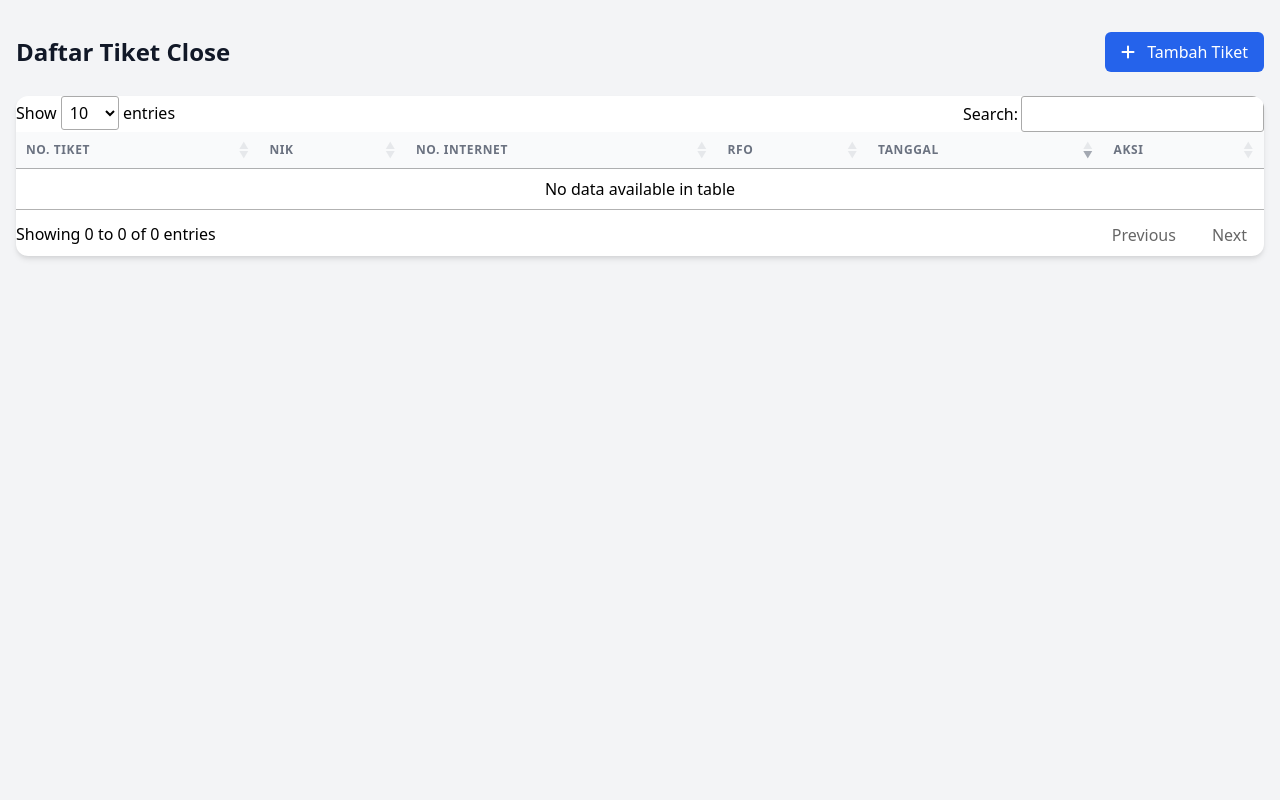
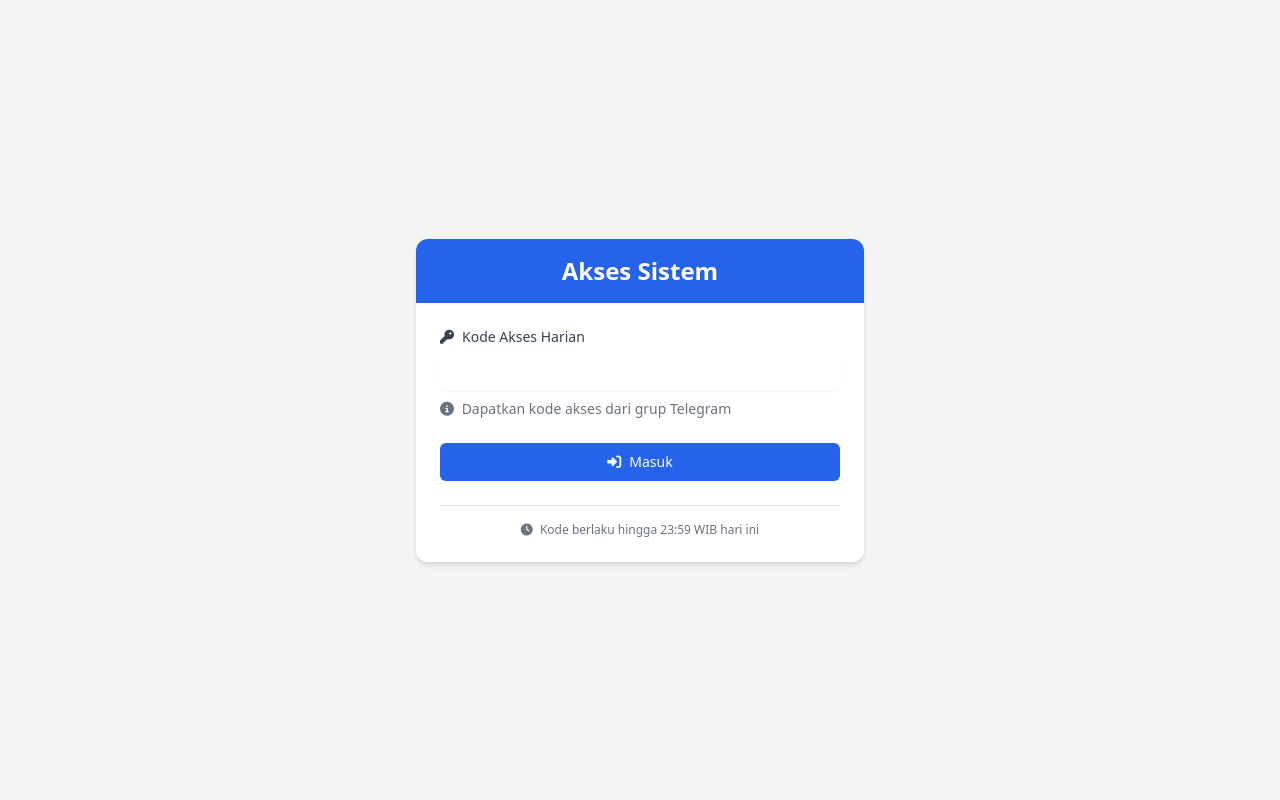
Before and after one commit to ferdi97/terusLaporan, a PHP site: page /tiketClose/index.php in a window 1280 px wide. Run offline with PHP 8.4, Linux system fonts and the light colour scheme; data that the repository does not hold is empty; some libraries are stand-ins or nearby versions.

Commit message:
tambat close tiket bener

```diff
--- /dev/null
+++ b/tiketClose/config.php
@@ -0,0 +1,16 @@
+<?php
+// Konfigurasi Telegram
+define('TELEGRAM_BOT_TOKEN', '7558002858:AAFA3K96GC_RKx_EXu0M_JKwxKwfMa6psDs');
+define('TELEGRAM_CHAT_ID', '-4694102752');
+
+// Konfigurasi Database
+define('DB_HOST', 'localhost');
+define('DB_NAME', 'db_keluhan');
+define('DB_USER', 'root');
+define('DB_PASS', '');
+
+// Fungsi untuk membuat kode acak
+function generateRandomCode($length = 6) {
+    return substr(str_shuffle("0123456789"), 0, $length);
+}
+?>
--- /dev/null
+++ b/tiketClose/cron_job.php
@@ -0,0 +1,3 @@
+<?php
+require_once 'generate_code.php';
+?>
--- a/tiketClose/index.php
+++ b/tiketClose/index.php
@@ -1,6 +1,99 @@
 <?php
-require_once 'includes/functions.php';
+session_start();
+require_once 'includes/db.php';
+require_once __DIR__ . '/includes/functions.php';
+require_once 'config.php';
 
+// Fungsi untuk memeriksa kode akses
+function checkAccessCode($pdo, $code) {
+    $today = date('Y-m-d');
+    $stmt = $pdo->prepare("SELECT * FROM access_codes WHERE code = ? AND date = ?");
+    $stmt->execute([$code, $today]);
+    return $stmt->fetch(PDO::FETCH_ASSOC);
+}
+
+// Proses autentikasi
+if (!isset($_SESSION['authenticated'])) {
+    if ($_SERVER['REQUEST_METHOD'] === 'POST' && isset($_POST['access_code'])) {
+        if ($validCode = checkAccessCode($pdo, $_POST['access_code'])) {
+            $_SESSION['authenticated'] = true;
+            $_SESSION['last_activity'] = time();
+        } else {
+            $error = "Kode akses tidak valid atau sudah kadaluarsa!";
+        }
+    }
+
+    // Tampilkan form login jika belum terautentikasi
+    if (!isset($_SESSION['authenticated'])) {
+        ?>
+        <!DOCTYPE html>
+        <html lang="en">
+        <head>
+            <meta charset="UTF-8">
+            <meta name="viewport" content="width=device-width, initial-scale=1.0">
+            <title>Autentikasi Sistem</title>
+            <link href="https://cdn.jsdelivr.net/npm/tailwindcss@2.2.19/dist/tailwind.min.css" rel="stylesheet">
+            <link rel="stylesheet" href="assets/css/style.css">
+            <script src="https://kit.fontawesome.com/a076d05399.js" crossorigin="anonymous"></script>
+        </head>
+        <body class="bg-gray-100 min-h-screen flex items-center justify-center">
+            <div class="bg-white rounded-xl shadow-md overflow-hidden w-full max-w-md mx-4">
+                <div class="bg-blue-600 py-4 px-6">
+                    <h1 class="text-2xl font-bold text-white text-center">Akses Sistem</h1>
+                </div>
+
+                <div class="p-6">
+                    <?php if (isset($error)): ?>
+                    <div class="mb-4 bg-red-100 border border-red-400 text-red-700 px-4 py-3 rounded">
+                        <i class="fas fa-exclamation-circle mr-2"></i>
+                        <?php echo $error; ?>
+                    </div>
+                    <?php endif; ?>
+
+                    <form method="POST" class="space-y-4">
+                        <div>
+                            <label for="access_code" class="block text-sm font-medium text-gray-700 mb-1">
+                                <i class="fas fa-key mr-2"></i>Kode Akses Harian
+                            </label>
+                            <input type="text" id="access_code" name="access_code" required
+                                class="mt-1 block w-full rounded-md border-gray-300 shadow-sm focus:border-blue-500 focus:ring-blue-500 px-3 py-2">
+                            <p class="mt-2 text-sm text-gray-500">
+                                <i class="fas fa-info-circle mr-1"></i> Dapatkan kode akses dari grup Telegram
+                            </p>
+                        </div>
+
+                        <div class="pt-2">
+                            <button type="submit"
+                                class="w-full flex justify-center items-center py-2 px-4 border border-transparent rounded-md shadow-sm text-sm font-medium text-white bg-blue-600 hover:bg-blue-700 focus:outline-none focus:ring-2 focus:ring-offset-2 focus:ring-blue-500">
+                                <i class="fas fa-sign-in-alt mr-2"></i> Masuk
+                            </button>
+                        </div>
+                    </form>
+
+                    <div class="mt-6 pt-4 border-t border-gray-200">
+                        <p class="text-xs text-gray-500 text-center">
+                            <i class="fas fa-clock mr-1"></i> Kode berlaku hingga 23:59 WIB hari ini
+                        </p>
+                    </div>
+                </div>
+            </div>
+        </body>
+        </html>
+        <?php
+        exit;
+    }
+}
+
+// Cek timeout session (30 menit)
+if (isset($_SESSION['last_activity']) && (time() - $_SESSION['last_activity'] > 1800)) {
+    session_unset();
+    session_destroy();
+    header("Refresh:0");
+    exit;
+}
+$_SESSION['last_activity'] = time();
+
+// Lanjutkan dengan tampilan utama jika sudah terautentikasi
 $tickets = getAllTickets($pdo);
 ?>
 <!DOCTYPE html>
@@ -11,14 +104,26 @@ $tickets = getAllTickets($pdo);
     <title>Daftar Tiket Close</title>
     <link href="https://cdn.jsdelivr.net/npm/tailwindcss@2.2.19/dist/tailwind.min.css" rel="stylesheet">
     <link rel="stylesheet" href="https://cdn.datatables.net/1.11.3/css/dataTables.tailwindcss.min.css">
+    <link rel="stylesheet" href="assets/css/style.css">
+    <script src="https://kit.fontawesome.com/a076d05399.js" crossorigin="anonymous"></script>
 </head>
 <body class="bg-gray-100">
     <div class="container mx-auto px-4 py-8">
         <div class="flex justify-between items-center mb-6">
-            <h1 class="text-2xl font-bold text-gray-900">Daftar Tiket Close</h1>
-            <a href="create.php" class="px-4 py-2 bg-blue-600 text-white rounded-md hover:bg-blue-700">
-                <i class="fas fa-plus mr-2"></i> Tambah Tiket
-            </a>
+            <div>
+                <h1 class="text-2xl font-bold text-gray-900">Daftar Tiket Close</h1>
+                <p class="text-sm text-gray-500 mt-1">
+                    <i class="fas fa-calendar-day mr-1"></i> <?= date('d F Y') ?>
+                </p>
+            </div>
+            <div class="flex space-x-3">
+                <a href="create.php" class="px-4 py-2 bg-blue-600 text-white rounded-md hover:bg-blue-700 flex items-center">
+                    <i class="fas fa-plus mr-2"></i> Tambah Tiket
+                </a>
+                <a href="logout.php" class="px-4 py-2 bg-red-600 text-white rounded-md hover:bg-red-700 flex items-center">
+                    <i class="fas fa-sign-out-alt mr-2"></i> Logout
+                </a>
+            </div>
         </div>
 
         <div class="bg-white rounded-xl shadow-md overflow-hidden">
@@ -79,7 +184,6 @@ $tickets = getAllTickets($pdo);
         </div>
     </div>
 
-    <script src="https://kit.fontawesome.com/a076d05399.js" crossorigin="anonymous"></script>
     <script src="https://code.jquery.com/jquery-3.6.0.min.js"></script>
     <script src="https://cdn.datatables.net/1.11.3/js/jquery.dataTables.min.js"></script>
     <script src="https://cdn.datatables.net/1.11.3/js/dataTables.tailwindcss.min.js"></script>
```
Also changed, not shown: tiketClose/generate_code.php (added, +37 -0 lines), tiketClose/logout.php (added, +7 -0 lines).
